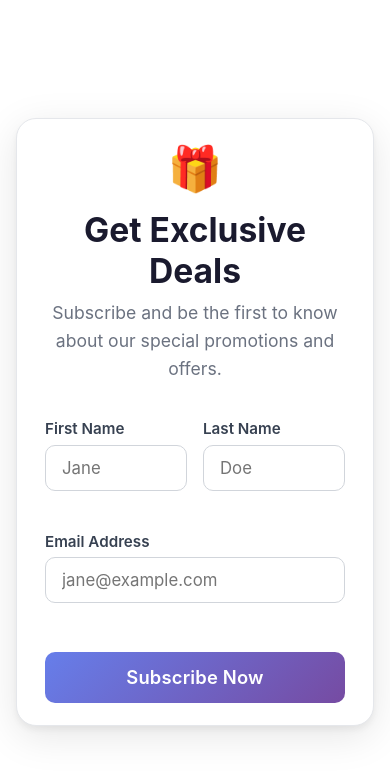
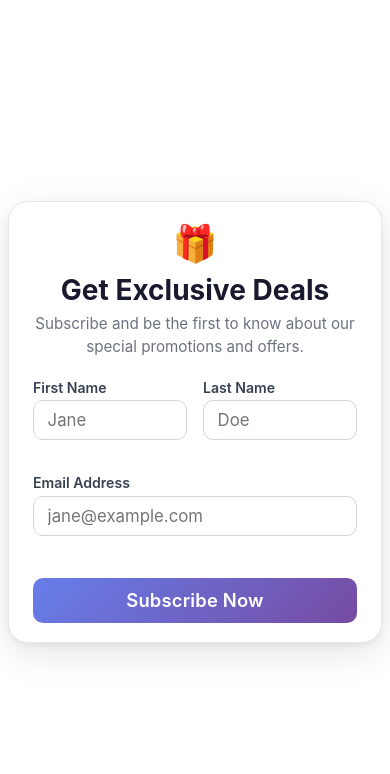
Before and after one commit to itamar0411/subscribe, a website: page public/index.html in a window 390 px wide. Drawn offline with Linux system fonts and the light colour scheme.

Commit message:
Reduce card size to fit without scrolling

```diff
--- a/public/index.html
+++ b/public/index.html
@@ -14,22 +14,22 @@
       justify-content: center;
       background: #fff !important;
       font-family: -apple-system, BlinkMacSystemFont, 'Segoe UI', Roboto, sans-serif;
-      padding: 1rem;
+      padding: 0.5rem;
     }
 
     @media (max-width: 480px) {
-      .card { padding: 1.5rem 1.25rem; }
-      .card-header { margin-bottom: 1.25rem; }
-      .card-header .icon { font-size: 2rem; margin-bottom: 0.5rem; }
-      .card-header h1 { font-size: 1.5rem; }
-      .card-header p { font-size: 0.9rem; }
-      .field { margin-bottom: 0.85rem; }
+      .card { padding: 1rem 1.1rem; }
+      .card-header { margin-bottom: 0.75rem; }
+      .card-header .icon { font-size: 1.6rem; margin-bottom: 0.3rem; }
+      .card-header h1 { font-size: 1.3rem; }
+      .card-header p { font-size: 0.82rem; }
+      .field { margin-bottom: 0.6rem; }
     }
 
     .card {
       background: #fff;
       border-radius: 20px;
-      padding: 1.4rem 1.75rem;
+      padding: 1.2rem 1.5rem;
       width: 100%;
       max-width: 400px;
       box-shadow: 0 4px 6px rgba(0,0,0,0.05), 0 10px 40px rgba(0,0,0,0.1);
@@ -38,22 +38,22 @@
 
     .card-header {
       text-align: center;
-      margin-bottom: 2.25rem;
+      margin-bottom: 1.25rem;
     }
 
-    .card-header .icon { font-size: 2.75rem; margin-bottom: 0.85rem; }
+    .card-header .icon { font-size: 2.25rem; margin-bottom: 0.5rem; }
 
     .card-header h1 {
-      font-size: 2.1rem;
+      font-size: 1.75rem;
       color: #1a1a2e;
-      margin-bottom: 0.5rem;
+      margin-bottom: 0.35rem;
       font-weight: 700;
     }
 
     .card-header p {
       color: #6b7280;
-      font-size: 1.1rem;
-      line-height: 1.6;
+      font-size: 0.95rem;
+      line-height: 1.5;
     }
 
     .row { display: flex; gap: 1rem; }
@@ -61,19 +61,19 @@
     .field {
       display: flex;
       flex-direction: column;
-      margin-bottom: 1.25rem;
+      margin-bottom: 0.85rem;
       flex: 1;
     }
 
     label {
-      font-size: 0.95rem;
+      font-size: 0.88rem;
       font-weight: 600;
       color: #374151;
-      margin-bottom: 0.4rem;
+      margin-bottom: 0.3rem;
     }
 
     input {
-      padding: 0.75rem 1rem;
+      padding: 0.55rem 0.85rem;
       border: 1.5px solid #d1d5db;
       border-radius: 10px;
       font-size: 1.05rem;
@@ -100,7 +100,7 @@
 
     button[type="submit"] {
       width: 100%;
-      padding: 0.9rem;
+      padding: 0.7rem;
       background: linear-gradient(135deg, #667eea, #764ba2);
       color: #fff;
       border: none;
```
